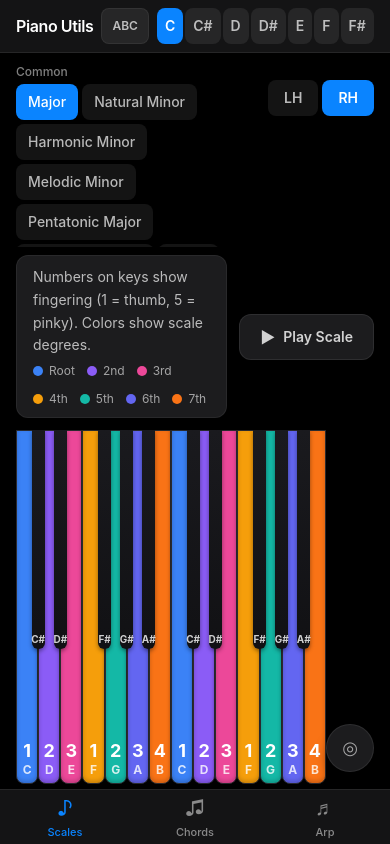
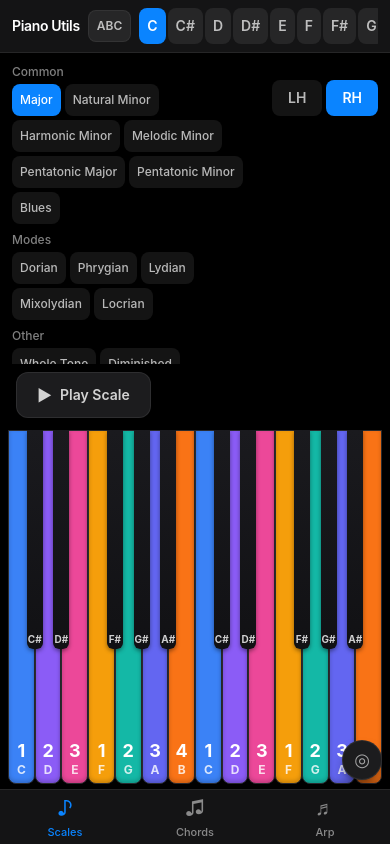
Before and after one commit to Den1al/piano-utils, a React (Vite) app: page / in a window 390 px wide. Built offline with nearby package versions, Linux system fonts and the light colour scheme; no server answers.

Commit message:
fix: responsive mobile layout — compact selectors, scrollable note picker, hidden hint on small screens

```diff
--- a/src/components/BottomNav.tsx
+++ b/src/components/BottomNav.tsx
@@ -15,7 +15,7 @@ export default function BottomNav({ activeRoute, onNavigate, onCircleToggle }: B
     <>
       <button
         onClick={onCircleToggle}
-        className="fixed bottom-[4.5rem] right-4 z-40 w-12 h-12 rounded-full bg-[#1c1c1e] border border-white/[0.08] text-white/60 active:text-white active:bg-[#2c2c2e] transition-colors flex items-center justify-center shadow-lg shadow-black/40"
+        className="fixed bottom-[4rem] sm:bottom-[4.5rem] right-2 sm:right-4 z-40 w-10 h-10 sm:w-12 sm:h-12 rounded-full bg-[#1c1c1e] border border-white/[0.08] text-white/60 active:text-white active:bg-[#2c2c2e] transition-colors flex items-center justify-center shadow-lg shadow-black/40"
         title="Circle of Fifths"
       >
         <span className="text-lg">◎</span>
--- a/src/components/ChordSelector.tsx
+++ b/src/components/ChordSelector.tsx
@@ -32,7 +32,7 @@ export default function ChordSelector({ selected, onSelect }: ChordSelectorProps
               <button
                 key={chord.name}
                 onClick={() => onSelect(chord.name)}
-                className={`min-h-[36px] px-3 py-1.5 rounded-lg text-sm font-medium transition-colors whitespace-nowrap focus-visible:outline-2 focus-visible:outline-offset-2 focus-visible:outline-[#0a84ff] ${
+                className={`min-h-[32px] sm:min-h-[36px] px-2 sm:px-3 py-1 sm:py-1.5 rounded-lg text-xs sm:text-sm font-medium transition-colors whitespace-nowrap focus-visible:outline-2 focus-visible:outline-offset-2 focus-visible:outline-[#0a84ff] ${
                   chord.name === selected
                     ? 'bg-[#0a84ff] text-white'
                     : 'bg-white/[0.08] text-white/70 active:bg-white/[0.15]'
--- a/src/components/Layout.tsx
+++ b/src/components/Layout.tsx
@@ -53,7 +53,7 @@ export default function Layout({
 
           {/* Hint + Play — pinned above keyboard */}
           <div className="shrink-0 flex items-center gap-3 px-4 pt-2 pb-3">
-            <div className="flex-1 min-w-0">
+            <div className="flex-1 min-w-0 hidden sm:block">
               <PageHint text={hintText} legend={hintLegend} />
             </div>
             <div className="flex gap-1.5 shrink-0">
@@ -62,7 +62,7 @@ export default function Layout({
           </div>
 
           {/* Keyboard — pinned to bottom, fixed height */}
-          <div className="shrink-0 pl-4 pr-16 pb-1" style={{ height: 'calc(50% - 8px)' }}>
+          <div className="shrink-0 px-2 sm:pl-4 sm:pr-16 pb-1" style={{ height: 'calc(50% - 8px)' }}>
             <PianoKeyboard highlightedNotes={highlights} octaves={2} noteNaming={noteNaming} />
           </div>
         </div>
--- a/src/components/NoteSelector.tsx
+++ b/src/components/NoteSelector.tsx
@@ -9,7 +9,7 @@ interface NoteSelectorProps {
 
 export default function NoteSelector({ selected, onSelect, noteNaming = 'letters' }: NoteSelectorProps) {
   return (
-    <div className="flex gap-0.5 overflow-x-auto">
+    <div className="flex gap-0.5 overflow-x-auto scrollbar-none">
       {NOTE_NAMES.map(note => (
         <button
           key={note}
--- a/src/components/ScaleSelector.tsx
+++ b/src/components/ScaleSelector.tsx
@@ -31,7 +31,7 @@ export default function ScaleSelector({ selected, onSelect }: ScaleSelectorProps
               <button
                 key={scale.name}
                 onClick={() => onSelect(scale.name)}
-                className={`min-h-[36px] px-3 py-1.5 rounded-lg text-sm font-medium transition-colors whitespace-nowrap focus-visible:outline-2 focus-visible:outline-offset-2 focus-visible:outline-[#0a84ff] ${
+                className={`min-h-[32px] sm:min-h-[36px] px-2 sm:px-3 py-1 sm:py-1.5 rounded-lg text-xs sm:text-sm font-medium transition-colors whitespace-nowrap focus-visible:outline-2 focus-visible:outline-offset-2 focus-visible:outline-[#0a84ff] ${
                   scale.name === selected
                     ? 'bg-[#0a84ff] text-white'
                     : 'bg-white/[0.08] text-white/70 active:bg-white/[0.15]'
--- a/src/components/TopBar.tsx
+++ b/src/components/TopBar.tsx
@@ -17,18 +17,18 @@ const NAMING_LABELS: Record<NoteNaming, string> = {
 export default function TopBar({ selectedRoot, onRootChange, noteNaming, onCycleNaming }: TopBarProps) {
   return (
     <div className="fixed top-0 left-0 right-0 z-50 bg-[rgba(28,28,30,0.72)] backdrop-blur-xl backdrop-saturate-150 border-b border-white/[0.08]">
-      <div className="flex items-center px-4 py-2 gap-2">
-        <h1 className="text-base font-semibold text-white whitespace-nowrap tracking-tight">
+      <div className="flex items-center px-3 sm:px-4 py-2 gap-2">
+        <h1 className="text-sm sm:text-base font-semibold text-white whitespace-nowrap tracking-tight">
           Piano Utils
         </h1>
         <button
           onClick={onCycleNaming}
-          className="min-h-[36px] px-2.5 py-1 rounded-lg text-xs font-semibold transition-colors whitespace-nowrap bg-white/[0.08] text-white/70 active:bg-white/[0.15] border border-white/[0.06]"
-          title="Cycle note naming: Letters → Solfège → Both"
+          className="min-h-[32px] px-2 py-1 rounded-lg text-xs font-semibold transition-colors whitespace-nowrap bg-white/[0.08] text-white/70 active:bg-white/[0.15] border border-white/[0.06]"
+          title="Cycle note naming: Letters, Solfege, Both"
         >
           {NAMING_LABELS[noteNaming]}
         </button>
-        <div className="flex-1 min-w-0 flex justify-end">
+        <div className="flex-1 min-w-0 overflow-x-auto scrollbar-none">
           <NoteSelector selected={selectedRoot} onSelect={onRootChange} noteNaming={noteNaming} />
         </div>
       </div>
--- a/src/index.css
+++ b/src/index.css
@@ -17,6 +17,14 @@ html, body, #root {
   to { opacity: 1; transform: translateY(0); }
 }
 
+.scrollbar-none {
+  -ms-overflow-style: none;
+  scrollbar-width: none;
+}
+.scrollbar-none::-webkit-scrollbar {
+  display: none;
+}
+
 @media (prefers-reduced-motion: reduce) {
   *, *::before, *::after {
     animation-duration: 0.01ms !important;
--- a/src/pages/ArpeggiosPage.tsx
+++ b/src/pages/ArpeggiosPage.tsx
@@ -15,12 +15,14 @@ export default function ArpeggiosPage({
   onHandChange,
 }: ArpeggiosPageProps) {
   return (
-    <div className="flex items-start gap-4 px-4 py-2">
-      <div className="flex-1 min-w-0">
-        <ChordSelector selected={selectedChord} onSelect={onChordChange} />
-      </div>
-      <div className="flex-shrink-0 pt-4">
-        <HandToggle hand={hand} onToggle={onHandChange} />
+    <div className="flex flex-col gap-2 px-3 sm:px-4 py-2">
+      <div className="flex items-start gap-3">
+        <div className="flex-1 min-w-0">
+          <ChordSelector selected={selectedChord} onSelect={onChordChange} />
+        </div>
+        <div className="flex-shrink-0 pt-4">
+          <HandToggle hand={hand} onToggle={onHandChange} />
+        </div>
       </div>
     </div>
   )
--- a/src/pages/ChordsPage.tsx
+++ b/src/pages/ChordsPage.tsx
@@ -28,7 +28,8 @@ export default function ChordsPage({
   }
 
   return (
-    <div className="flex items-start gap-4 px-4 py-2">
+    <div className="flex flex-col gap-2 px-3 sm:px-4 py-2">
+      <div className="flex items-start gap-3">
         <div className="flex-1 min-w-0">
           <ChordSelector selected={selectedChord} onSelect={handleChordChange} />
         </div>
@@ -40,5 +41,6 @@ export default function ChordsPage({
           />
         </div>
       </div>
+    </div>
   )
 }
--- a/src/pages/ScalesPage.tsx
+++ b/src/pages/ScalesPage.tsx
@@ -15,12 +15,14 @@ export default function ScalesPage({
   onHandChange,
 }: ScalesPageProps) {
   return (
-    <div className="flex items-start gap-4 px-4 py-2">
-      <div className="flex-1 min-w-0">
-        <ScaleSelector selected={selectedScale} onSelect={onScaleChange} />
-      </div>
-      <div className="flex-shrink-0 pt-4">
-        <HandToggle hand={hand} onToggle={onHandChange} />
+    <div className="flex flex-col gap-2 px-3 sm:px-4 py-2">
+      <div className="flex items-start gap-3">
+        <div className="flex-1 min-w-0">
+          <ScaleSelector selected={selectedScale} onSelect={onScaleChange} />
+        </div>
+        <div className="flex-shrink-0 pt-4">
+          <HandToggle hand={hand} onToggle={onHandChange} />
+        </div>
       </div>
     </div>
   )
```
Lines whose indentation alone changed are shown as unchanged.
